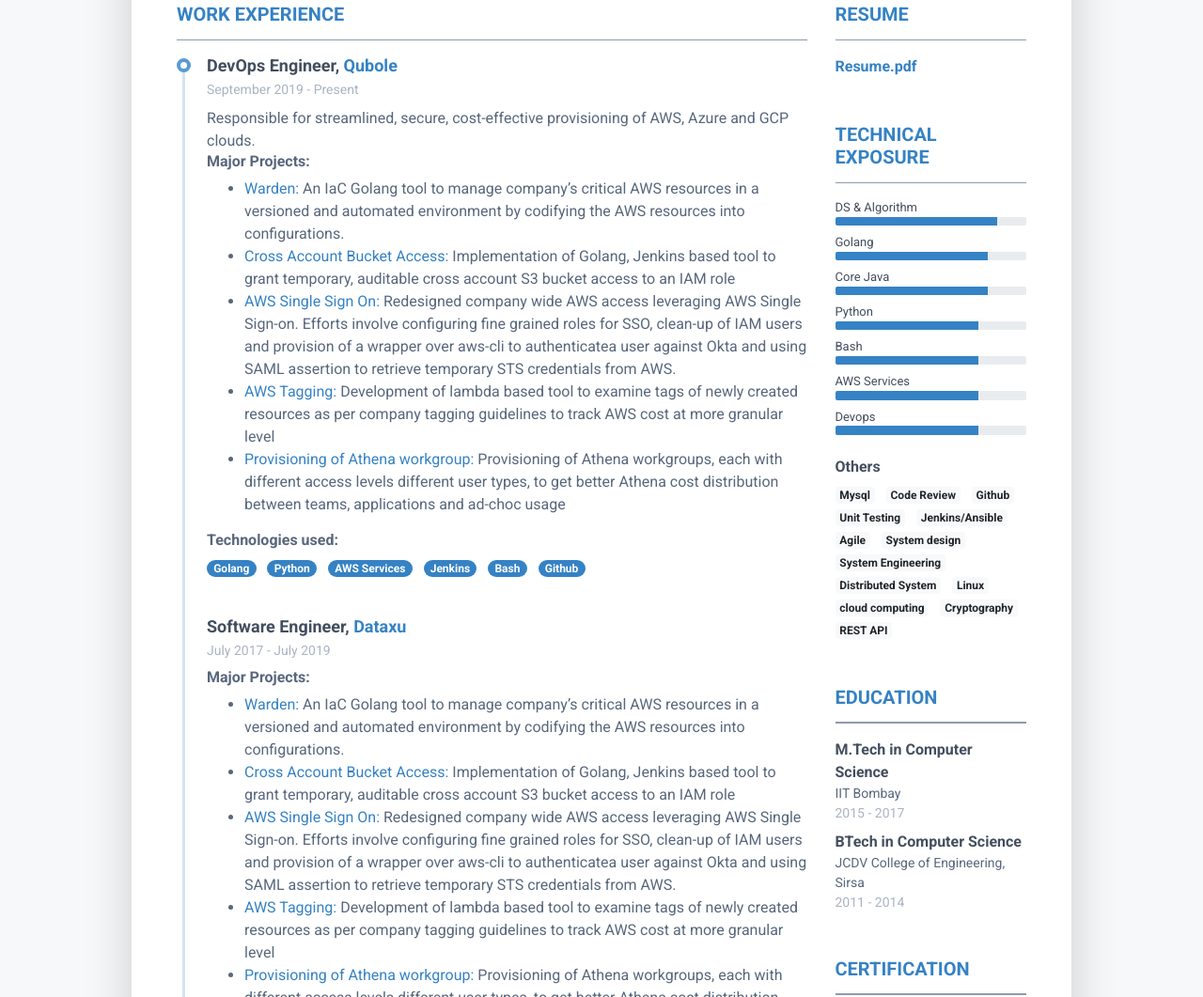
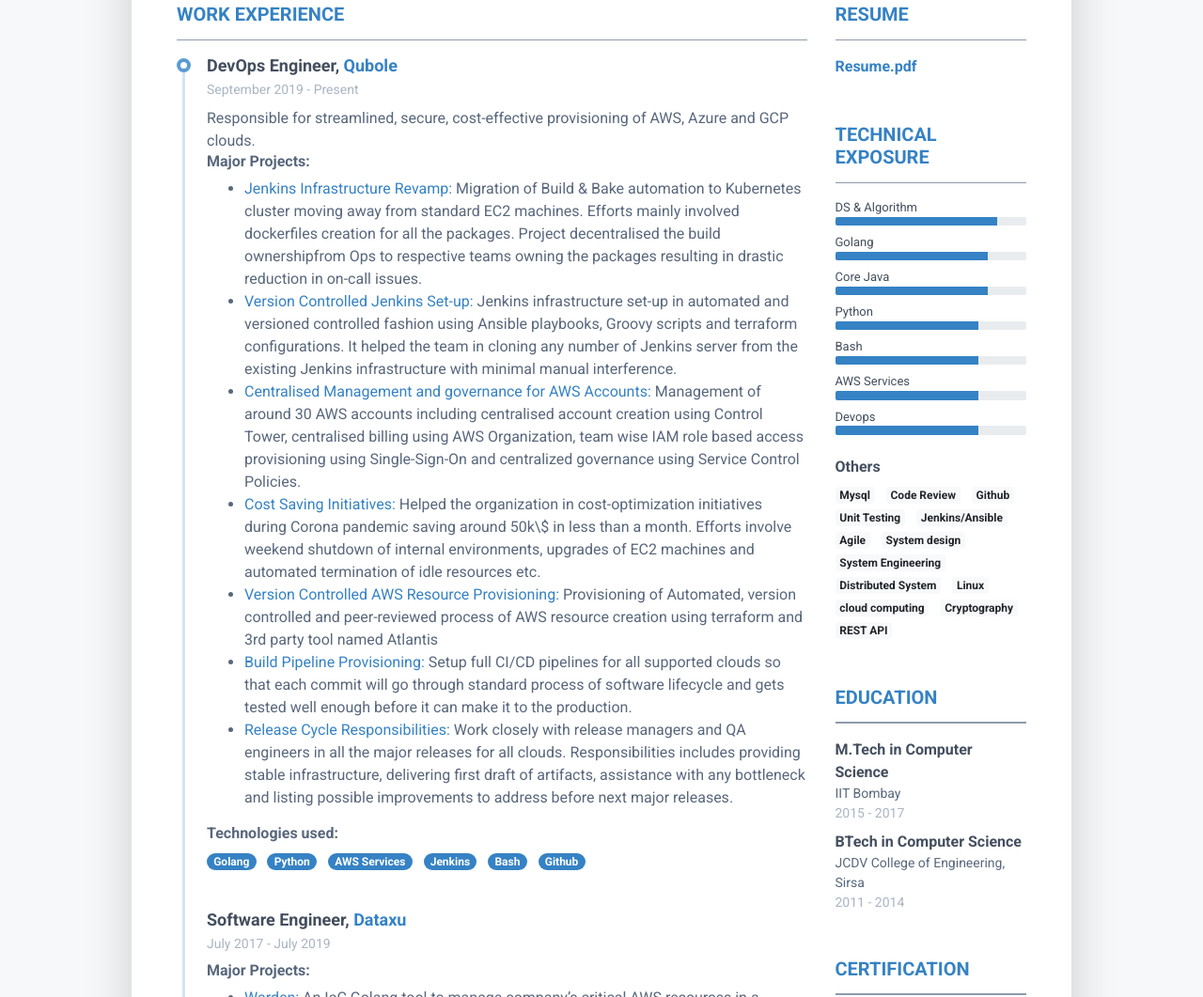
Before and after one commit to abhisoniks/abhisoniks.github.io, a plain HTML site: page index.html in a window 1280 px wide. Shown: the part 519-1580 px from the top of the page at 94% size. Drawn offline with Linux system fonts and the light colour scheme.

Commit message:
Qubole 2

```diff
--- a/index.html
+++ b/index.html
@@ -79,21 +79,28 @@
                      <div class="resume-timeline-item-desc">
                        <h4 class="resume-timeline-item-desc-heading font-weight-bold">Major Projects:</h4>
                        <ul>
-                         <li><a href= "https://docs.google.com/presentation/d/1lXlE_tvGdB0d22_8zrj550fc7nKumvl_QHeN0mwNvrw/edit?usp=sharing">Warden:</a>
-                            An IaC Golang tool to manage company’s critical AWS resources in a versioned and automated environment by codifying the AWS resources into configurations.
+                         <li><a href="#">Jenkins Infrastructure Revamp:</a>
+                           Migration of Build & Bake automation to Kubernetes cluster moving away from standard EC2 machines. Efforts mainly involved dockerfiles creation for all the packages. Project decentralised the build ownershipfrom Ops to respective teams owning the packages resulting in drastic reduction in on-call issues.
                           </li>
-                          <li><a href="#">Cross Account Bucket Access:</a>
-                          Implementation of Golang, Jenkins based tool to grant temporary, auditable cross account S3 bucket access to an IAM role
+                          <li><a href="#">Version Controlled Jenkins Set-up:</a>
+                          Jenkins infrastructure set-up in automated and versioned controlled fashion using Ansible playbooks, Groovy scripts and terraform configurations. It helped the team in cloning any number of Jenkins server from the existing Jenkins infrastructure with minimal manual interference.
                           </li>
-                         <li><a href="#">AWS Single Sign On:</a>
-                          Redesigned company wide AWS access leveraging AWS Single Sign-on. Efforts involve configuring fine grained roles for SSO, clean-up of IAM users and provision of a wrapper over aws-cli to authenticatea user against Okta and using SAML assertion to retrieve temporary STS credentials from AWS.
+                         <li><a href="#">Centralised Management and governance for AWS Accounts:</a>
+                          Management of around 30 AWS accounts including centralised account creation using Control Tower, centralised billing using AWS Organization, team wise IAM role based access provisioning using Single-Sign-On and centralized governance using Service Control Policies.
                           </li>
-                         <li><a href="#">AWS Tagging:</a>
-                          Development of lambda based tool to examine tags of newly created resources as per company tagging guidelines to track AWS cost at more granular level
+                         <li><a href="#">Cost Saving Initiatives:</a>
+                          Helped the organization in cost-optimization initiatives during Corona pandemic saving around 50k\$ in less than a month. Efforts involve weekend shutdown of internal environments, upgrades of EC2 machines and automated termination of idle resources etc.
                          </li>
-                         <li><a href="#">Provisioning of Athena workgroup:</a>
-                          Provisioning of Athena workgroups, each with different access levels different user types, to get better Athena cost distribution between teams, applications and ad-choc usage
+                         <li><a href="#">Version Controlled AWS Resource Provisioning:</a>
+                          Provisioning of Automated, version controlled and peer-reviewed process of AWS resource creation using terraform and 3rd party tool named Atlantis
+                         </li>
+                         <li><a href="#">Build Pipeline Provisioning:</a>
+                          Setup full CI/CD pipelines for all supported clouds so that each commit will go through standard process of software lifecycle and gets tested well enough before it can make it to the production.
                         </li>
+                        <li><a href="#">Release Cycle Responsibilities:</a>
+                         Work closely with release managers and QA engineers in all the major releases for all clouds. Responsibilities includes providing stable infrastructure, delivering first draft of artifacts, assistance with any bottleneck and listing possible improvements to address before next major releases.
+                       </li>
+
                        </ul>
                        <h4 class="resume-timeline-item-desc-heading font-weight-bold">Technologies used:</h4>
                        <ul class="list-inline">
```
